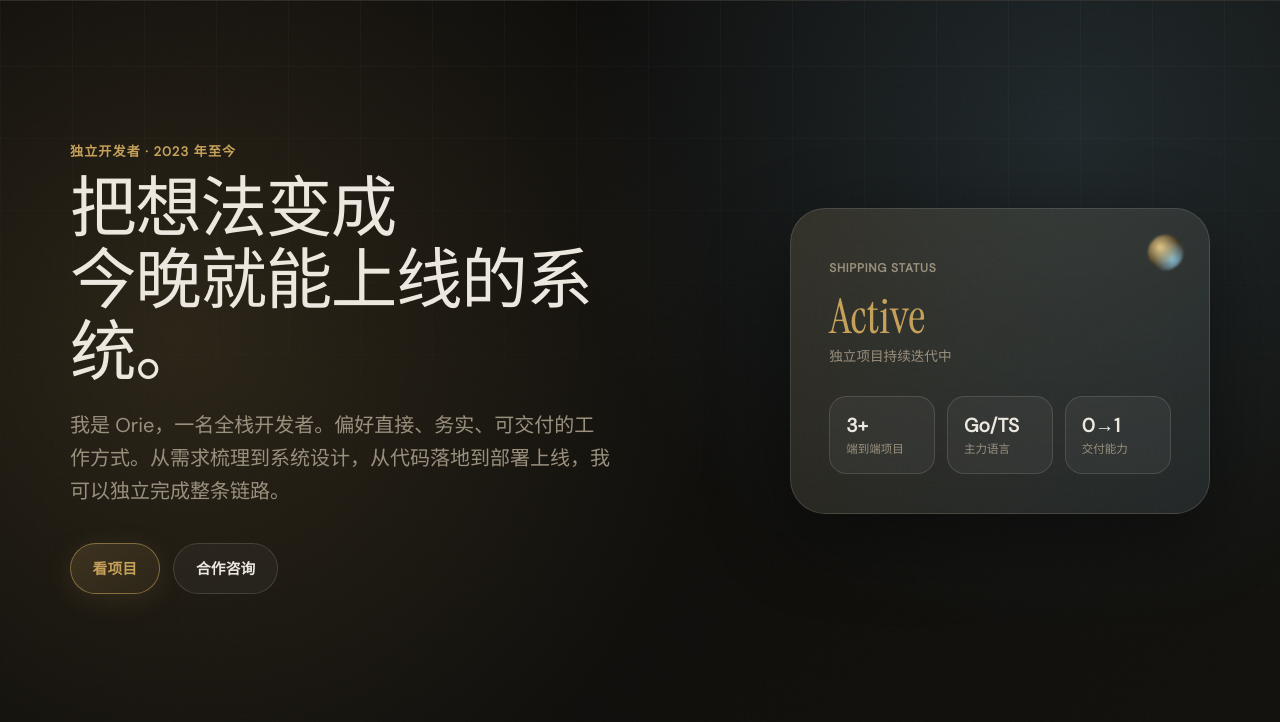
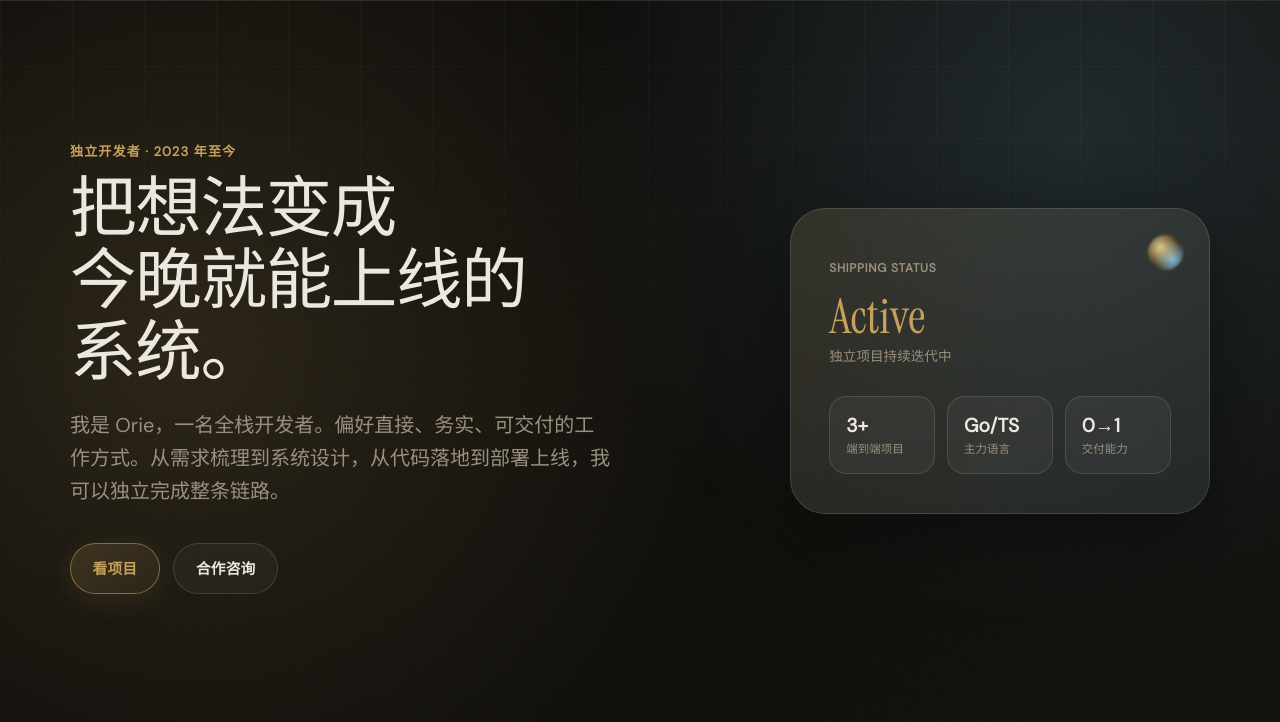
Before and after one commit to cxb-soft/orie.dev, a website: page index.html in a window 1280 px wide. Shown: the part 78-800 px from the top of the page. Drawn offline with Linux system fonts and the light colour scheme.

Commit message:
fix: keep hero title keyword together

```diff
--- a/index.html
+++ b/index.html
@@ -30,7 +30,7 @@
       <section class="hero section-shell">
         <div class="hero-copy reveal">
           <p class="eyebrow">独立开发者 · 2023 年至今</p>
-          <h1>把想法变成<br />今晚就能上线的系统。</h1>
+          <h1>把想法变成<br />今晚就能上线的<span class="no-break">系统。</span></h1>
           <p class="hero-lede">
             我是 Orie，一名全栈开发者。偏好直接、务实、可交付的工作方式。从需求梳理到系统设计，从代码落地到部署上线，我可以独立完成整条链路。
           </p>
--- a/styles.css
+++ b/styles.css
@@ -100,6 +100,10 @@ nav a:hover { color: var(--ink); transform: translateY(-1px); }
   font-weight: 400;
   line-height: 1.08;
   letter-spacing: -0.02em;
+}
+
+.no-break {
+  white-space: nowrap;
 }
 
 .hero-copy .eyebrow {
```
